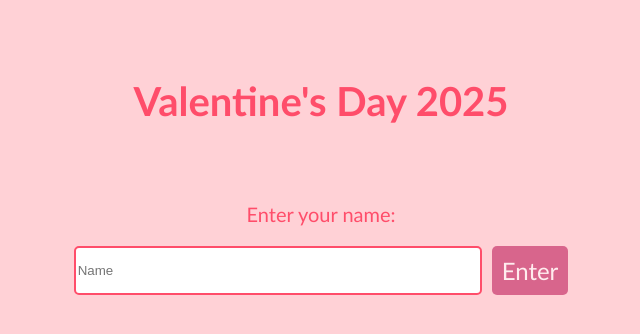
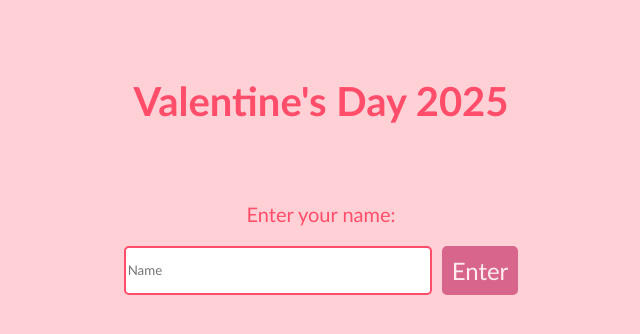
Before and after one commit to mathmaniac88/mathmaniac88.github.io, a Jekyll site: the page valentines2025.html, which Jekyll copies as it is, in a window 1280 px wide. Shown: the top 334 px of the page, without its empty margins (319-959 px from the left). Built offline with Jekyll 4.4.1, drawn with Linux system fonts in a browser that asks for light colours.

Commit message:
Update valentines2025.html

```diff
--- a/valentines2025.html
+++ b/valentines2025.html
@@ -47,9 +47,11 @@
 }
 
 input {
-  width: 400px;
+  width: 300px;
   border-radius: 5px;
   border: 2px solid #ff4d6a;
+  font-family: "Trebuchet MS";
+  fontsize: 20px;
 }
 </style>
 </head>
@@ -58,11 +60,11 @@
 <p>Enter your name:</p>
 <div class="wrapper">
   <input type="text" required placeholder="Name">
-  <button id="2">Enter</button>
+  <button id="submit">Enter</button>
 </div>
 <div id="3"></div>
 <script>
-document.getElementById("2").onclick = function(){document.getElementById("3").innerHTML = "<p class='amogus'>stfu i know ur lying u single ass mf</p>";}
+
 </script>
 </body>
 </html>
```
Also changed, not shown: other parts of valentines2025.html (+1 -1 lines).
